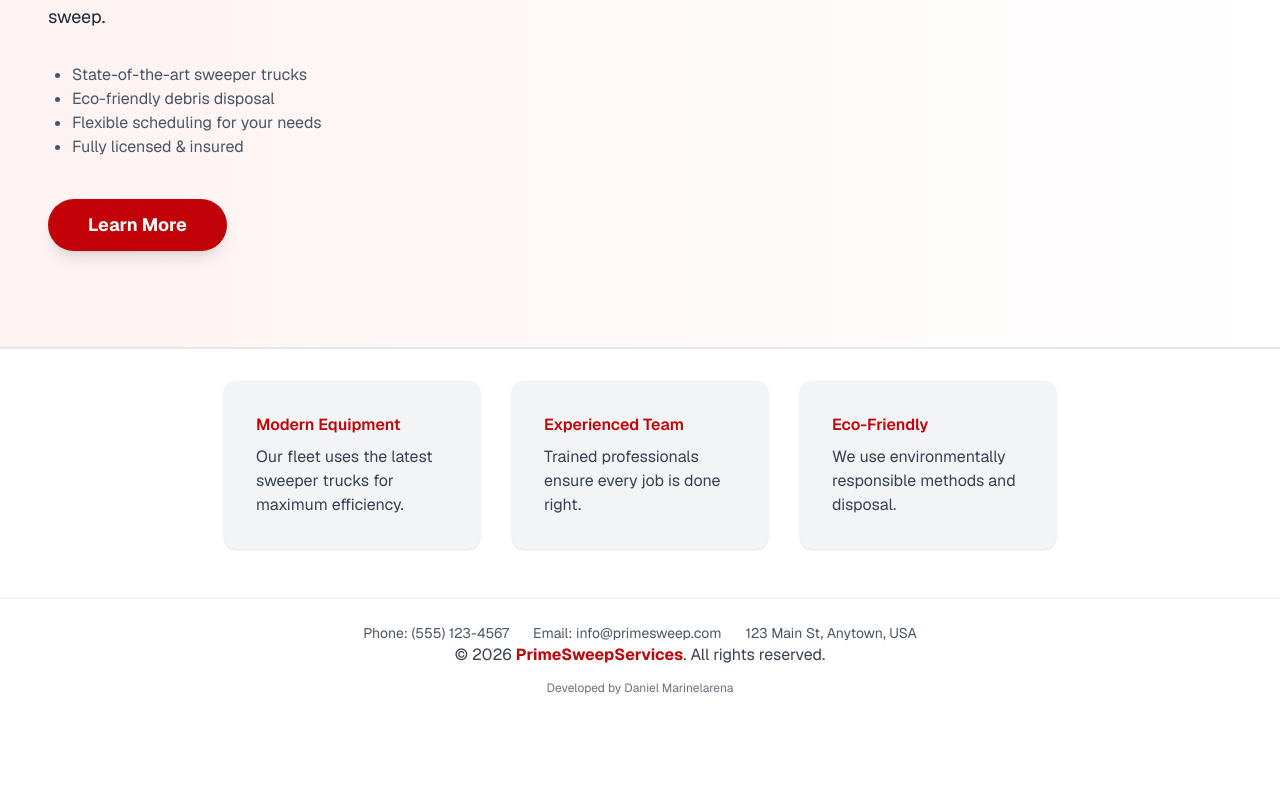
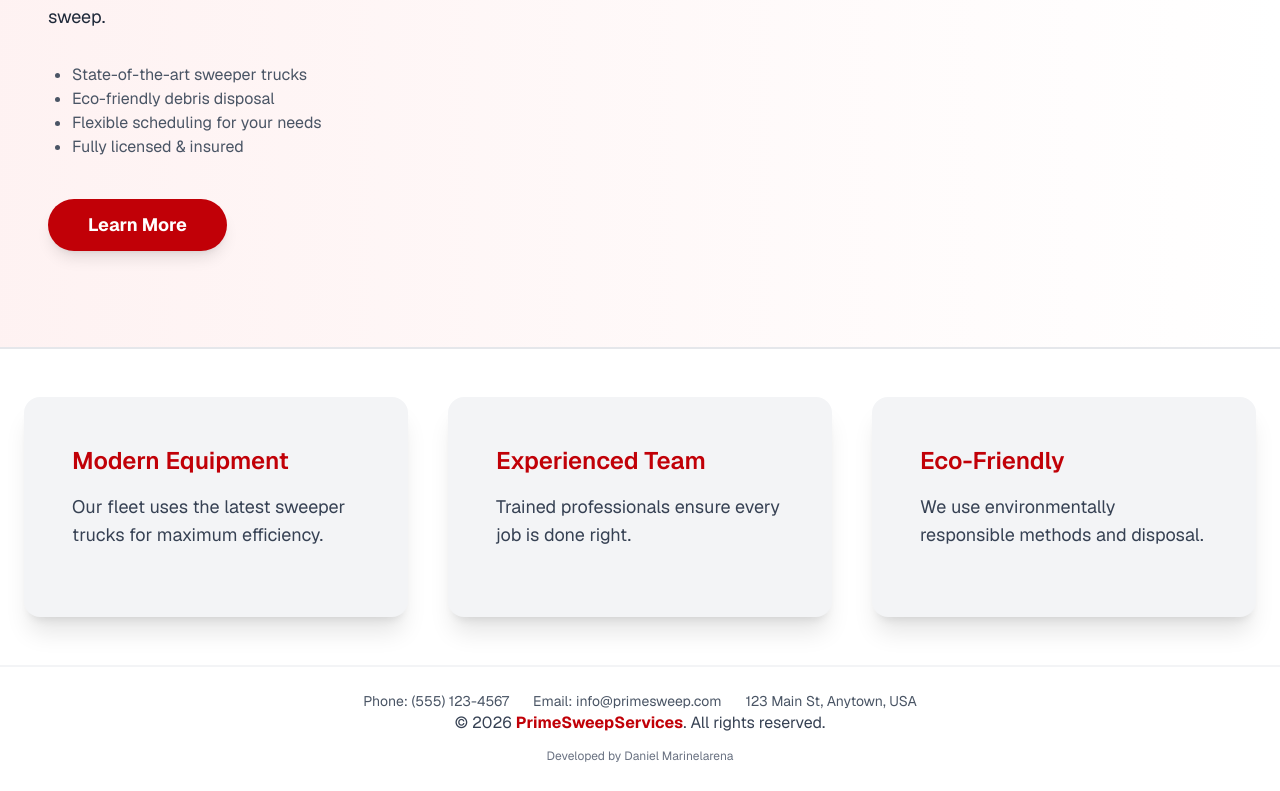
Before and after one commit to webdevdano/primesweeps, a Next.js app: page / in a window 1280 px wide. Shown: the part 466-1257 px from the top of the page. Before the commit the page ends 1189 px from the top, so only its background shows below. Built offline with nearby package versions, Linux system fonts and the light colour scheme.

Commit message:
sized up content

```diff
--- a/app/page.tsx
+++ b/app/page.tsx
@@ -5,18 +5,18 @@ export default function Home() {
   return (
     <main className="flex flex-col items-center justify-center min-h-screen bg-white">
       <Hero />
-      <section className="flex flex-col md:flex-row gap-8 justify-center mt-8">
-        <div className="bg-gray-100 rounded-xl p-8 shadow w-64">
-          <h3 className="text-red-700 font-semibold mb-2">Modern Equipment</h3>
-          <p className="text-gray-700">Our fleet uses the latest sweeper trucks for maximum efficiency.</p>
+      <section className="flex flex-col md:flex-row gap-10 justify-center mt-12">
+        <div className="bg-gray-100 rounded-2xl p-12 shadow-xl w-96 min-h-[220px] flex flex-col items-start">
+          <h3 className="text-red-700 font-semibold text-2xl mb-4">Modern Equipment</h3>
+          <p className="text-gray-700 text-lg">Our fleet uses the latest sweeper trucks for maximum efficiency.</p>
         </div>
-        <div className="bg-gray-100 rounded-xl p-8 shadow w-64">
-          <h3 className="text-red-700 font-semibold mb-2">Experienced Team</h3>
-          <p className="text-gray-700">Trained professionals ensure every job is done right.</p>
+        <div className="bg-gray-100 rounded-2xl p-12 shadow-xl w-96 min-h-[220px] flex flex-col items-start">
+          <h3 className="text-red-700 font-semibold text-2xl mb-4">Experienced Team</h3>
+          <p className="text-gray-700 text-lg">Trained professionals ensure every job is done right.</p>
         </div>
-        <div className="bg-gray-100 rounded-xl p-8 shadow w-64">
-          <h3 className="text-red-700 font-semibold mb-2">Eco-Friendly</h3>
-          <p className="text-gray-700">We use environmentally responsible methods and disposal.</p>
+        <div className="bg-gray-100 rounded-2xl p-12 shadow-xl w-96 min-h-[220px] flex flex-col items-start">
+          <h3 className="text-red-700 font-semibold text-2xl mb-4">Eco-Friendly</h3>
+          <p className="text-gray-700 text-lg">We use environmentally responsible methods and disposal.</p>
         </div>
       </section>
       <Footer />
```
